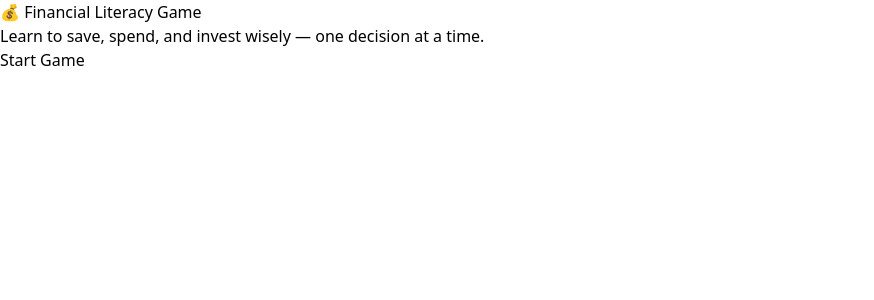
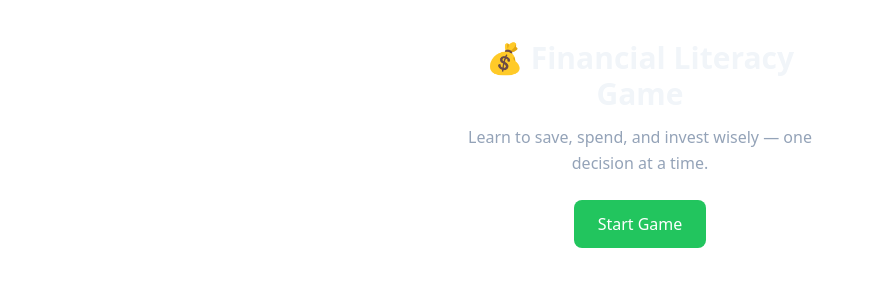
Before and after one commit to himanshucode-07/financial-literacy-game, a React (Vite) app: page / in a window 1280 px wide. Shown: the top 300 px of the page, without its empty margins (0-874 px from the left). Built offline with nearby package versions, Linux system fonts and the light colour scheme.

Commit message:
feat: integrate Tailwind CSS and restyle IntroScreen

```diff
--- a/src/components/IntroScreen.jsx
+++ b/src/components/IntroScreen.jsx
@@ -1,9 +1,25 @@
-function IntroScreen({ onStart }) {
+function IntroScreen({ onStart, highScore }) {
   return (
-    <div className="intro-screen">
-      <h1>💰 Financial Literacy Game</h1>
-      <p>Learn to save, spend, and invest wisely — one decision at a time.</p>
-      <button onClick={onStart}>Start Game</button>
+    <div className="flex flex-col items-center justify-center text-center px-6 py-10 max-w-md mx-auto">
+      <h1 className="text-3xl font-bold text-slate-100 mb-3">
+        💰 Financial Literacy Game
+      </h1>
+      <p className="text-slate-400 mb-6 leading-relaxed">
+        Learn to save, spend, and invest wisely — one decision at a time.
+      </p>
+
+      {highScore > 0 && (
+        <p className="text-yellow-400 font-semibold mb-6">
+          🏆 Your Best Score: {highScore}
+        </p>
+      )}
+
+      <button
+        onClick={onStart}
+        className="bg-green-500 hover:bg-green-600 text-white font-medium px-6 py-3 rounded-lg transition-colors"
+      >
+        Start Game
+      </button>
     </div>
   );
 }
```
